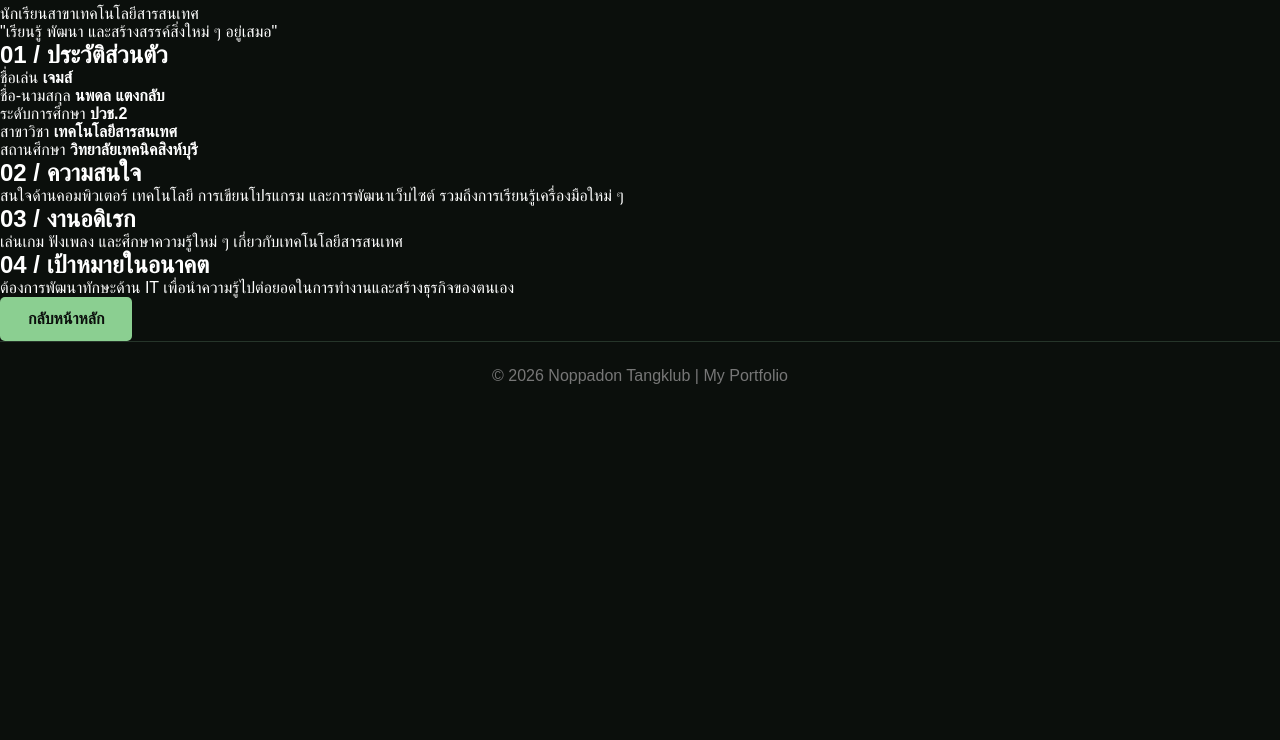
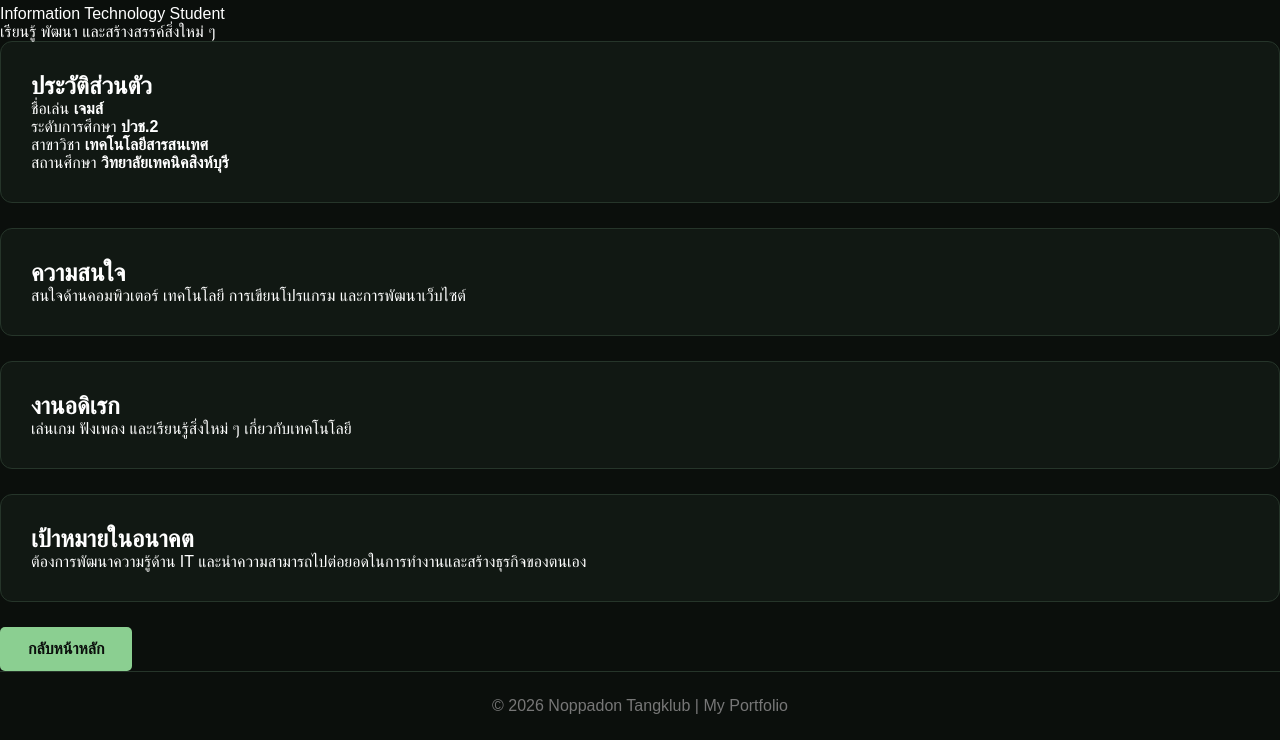
Before and after one commit to 68219010007-oss/Noppadon-prot, a plain HTML site: page about.html in a window 1280 px wide. Shown: the part 202-942 px from the top of the page. Before the commit the page ends 800 px from the top, so only its background shows below. Drawn offline with Linux system fonts and the light colour scheme.

Commit message:
Update about.html

```diff
--- a/about.html
+++ b/about.html
@@ -24,35 +24,31 @@
 <main class="about-page">
 
     <section class="about-heading">
-            <p class="welcome">ABOUT ME</p>
+        <p class="welcome">GET TO KNOW ME</p>
         <h1>เกี่ยวกับ<span>ฉัน</span></h1>
-            <p>ข้อมูลส่วนตัวและสิ่งที่ผมสนใจ</p>
+        <p>ทำความรู้จักกับตัวผมให้มากขึ้น</p>
     </section>
 
     <section class="about-layout">
 
-            <div class="about-profile">
-                <div class="about-avatar">NT</div>
+        <div class="profile-card">
+            <div class="profile-avatar">NT</div>
             <h2>นพดล แตงกลับ</h2>
-                <p>นักเรียนสาขาเทคโนโลยีสารสนเทศ</p>
-                <div class="about-line"></div>
-                <p class="about-quote">
-                    "เรียนรู้ พัฒนา และสร้างสรรค์สิ่งใหม่ ๆ อยู่เสมอ"
+            <p>Information Technology Student</p>
+            <div class="profile-divider"></div>
+            <p class="profile-quote">
+                เรียนรู้ พัฒนา และสร้างสรรค์สิ่งใหม่ ๆ
             </p>
         </div>
 
-            <div class="about-details">
+        <div class="about-content">
 
-                <div class="about-section">
-                    <h2>01 / ประวัติส่วนตัว</h2>
-                    <div class="about-data">
+            <div class="about-card">
+                <h2>ประวัติส่วนตัว</h2>
+                <div class="about-information">
                     <div>
                         <span>ชื่อเล่น</span>
                         <strong>เจมส์</strong>
-                        </div>
-                        <div>
-                            <span>ชื่อ-นามสกุล</span>
-                            <strong>นพดล แตงกลับ</strong>
                     </div>
                     <div>
                         <span>ระดับการศึกษา</span>
@@ -69,19 +65,19 @@
                 </div>
             </div>
 
-                <div class="about-section">
-                    <h2>02 / ความสนใจ</h2>
-                    <p>สนใจด้านคอมพิวเตอร์ เทคโนโลยี การเขียนโปรแกรม และการพัฒนาเว็บไซต์ รวมถึงการเรียนรู้เครื่องมือใหม่ ๆ</p>
+            <div class="about-card">
+                <h2>ความสนใจ</h2>
+                <p>สนใจด้านคอมพิวเตอร์ เทคโนโลยี การเขียนโปรแกรม และการพัฒนาเว็บไซต์</p>
             </div>
 
-                <div class="about-section">
-                    <h2>03 / งานอดิเรก</h2>
-                    <p>เล่นเกม ฟังเพลง และศึกษาความรู้ใหม่ ๆ เกี่ยวกับเทคโนโลยีสารสนเทศ</p>
+            <div class="about-card">
+                <h2>งานอดิเรก</h2>
+                <p>เล่นเกม ฟังเพลง และเรียนรู้สิ่งใหม่ ๆ เกี่ยวกับเทคโนโลยี</p>
             </div>
 
-                <div class="about-section">
-                    <h2>04 / เป้าหมายในอนาคต</h2>
-                    <p>ต้องการพัฒนาทักษะด้าน IT เพื่อนำความรู้ไปต่อยอดในการทำงานและสร้างธุรกิจของตนเอง</p>
+            <div class="about-card">
+                <h2>เป้าหมายในอนาคต</h2>
+                <p>ต้องการพัฒนาความรู้ด้าน IT และนำความสามารถไปต่อยอดในการทำงานและสร้างธุรกิจของตนเอง</p>
             </div>
 
         </div>
```
Lines whose indentation alone changed are shown as unchanged.
